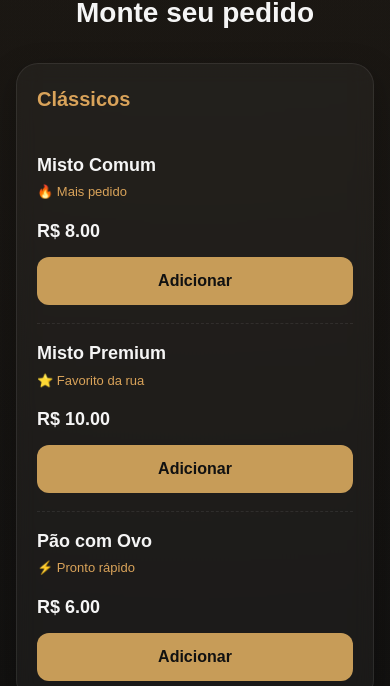
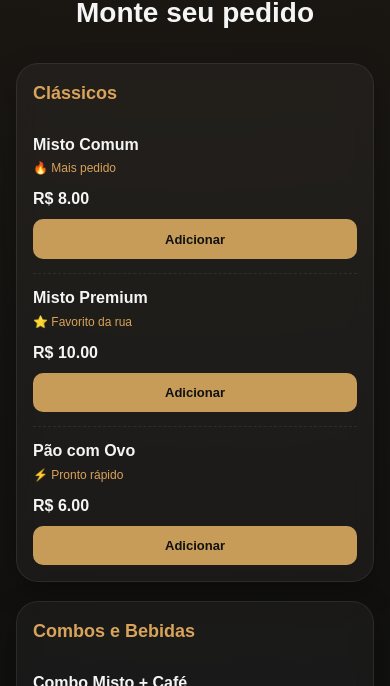
Before and after one commit to djwendelsilva/meu-projeto-cafe, a React (Vite) app: page / in a window 390 px wide. Shown: the part 882-1568 px from the top of the page. Built offline with nearby package versions, Linux system fonts and the light colour scheme.

Commit message:
style: ajusta cardapio mobile para layout mais compacto

```diff
--- a/src/components/sections/Menu.css
+++ b/src/components/sections/Menu.css
@@ -182,32 +182,118 @@
 @media (max-width: 700px) {
   .menu-categories {
     grid-template-columns: 1fr;
+    gap: 18px;
+    margin-bottom: 24px;
   }
 
   .category {
-    padding: 20px;
+    padding: 16px;
+    border-radius: 18px;
+  }
+
+  .category h3 {
+    margin-bottom: 14px;
+    font-size: 18px;
   }
 
   .menu-item {
     flex-direction: column;
     align-items: flex-start;
+    gap: 10px;
+    padding: 14px 0;
+  }
+
+  .menu-item strong {
+    margin-bottom: 4px;
+    font-size: 16px;
+    line-height: 1.3;
+  }
+
+  .tag {
+    font-size: 12px;
   }
 
   .item-right {
     width: 100%;
     align-items: flex-start;
+    gap: 8px;
+    min-width: 0;
+  }
+
+  .item-right span {
+    font-size: 16px;
   }
 
   .item-right button {
     width: 100%;
+    padding: 10px 14px;
+    font-size: 13px;
+    border-radius: 10px;
   }
 
   .cart {
-    padding: 20px;
+    padding: 16px;
+    border-radius: 18px;
+  }
+
+  .cart h3 {
+    margin-bottom: 14px;
+    font-size: 18px;
   }
 
   .cart-item {
     flex-direction: column;
     align-items: flex-start;
+    gap: 8px;
+    padding: 10px 0;
+  }
+
+  .cart-item span {
+    font-size: 15px;
+  }
+
+  .cart-item > div {
+    gap: 8px;
+  }
+
+  .cart-item button {
+    width: 30px;
+    height: 30px;
+    font-size: 16px;
+  }
+
+  .cart input,
+  .cart select,
+  .cart textarea {
+    margin-top: 12px;
+    padding: 11px 12px;
+    font-size: 14px;
+    border-radius: 12px;
+  }
+
+  .cart textarea {
+    min-height: 80px;
+  }
+
+  .pix-box {
+    margin-top: 12px;
+    padding: 12px;
+    border-radius: 14px;
+  }
+
+  .pix-box p {
+    margin-bottom: 8px;
+    font-size: 13px;
+  }
+
+  .pix-box button {
+    padding: 9px 12px;
+    font-size: 13px;
+  }
+
+  .cart .btn {
+    margin-top: 16px;
+    padding: 12px 14px;
+    font-size: 14px;
   }
 }
```
